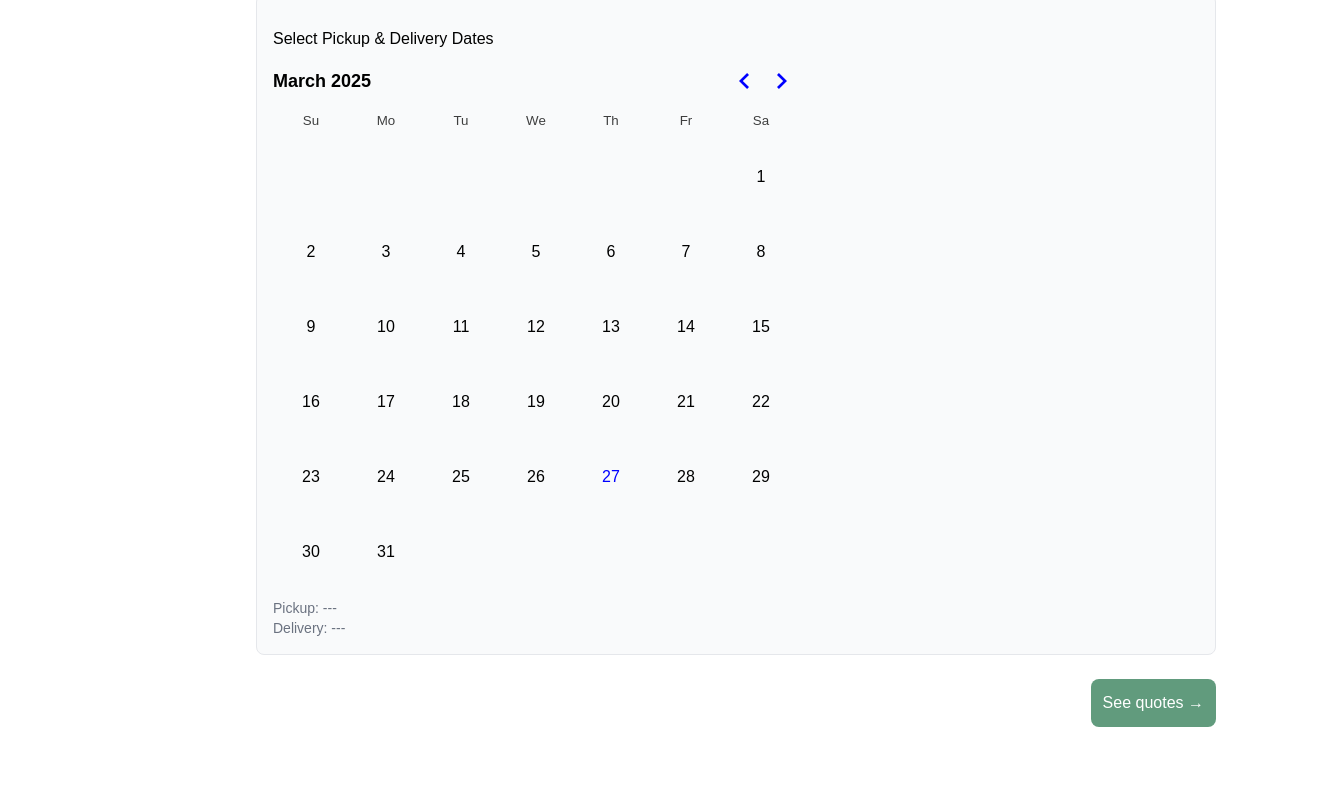
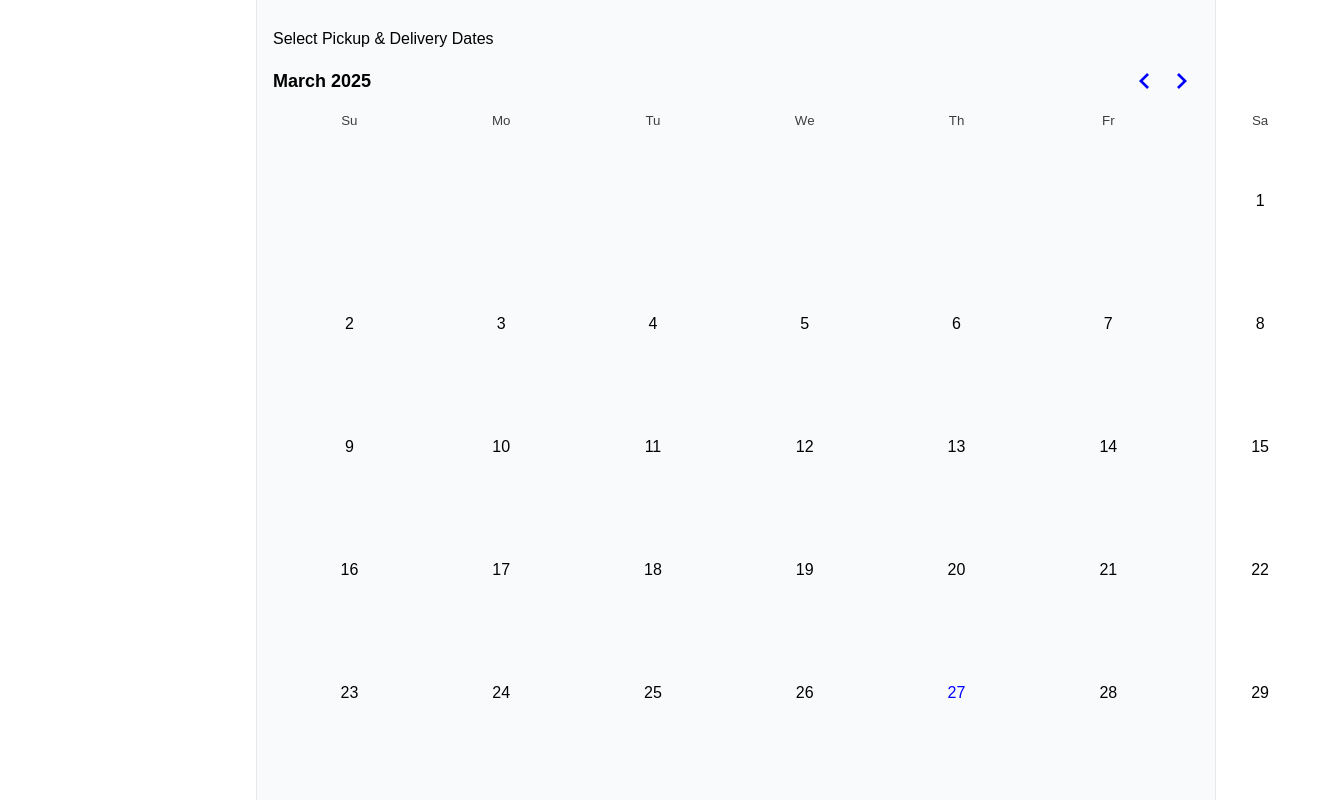
Before and after one commit to Kwasi-1/logistic_tracking, a React (Create React App) app: page /logistics/shipment/add in a window 1280 px wide. Shown: the part 800-1600 px from the top of the page, 1336 px wide, since content can reach past the window. Before the commit the page ends 1575 px from the top, so only its background shows below. Built offline with nearby package versions, Linux system fonts and the light colour scheme.

Commit message:
fix date styles

```diff
--- a/src/index.css
+++ b/src/index.css
@@ -24,20 +24,23 @@ body {
   font-style: normal;
 }
 
-/* Create a file called 'daypicker.css' */
 .day-picker {
-  --dp-primary-color: #619B7D;
-  --dp-selected-color: #b2dfcb;
+  --dp-primary-color: #39664C; /* Dark green for selected dates */
+  --dp-selected-color: #B2DFCB;
   --dp-highlight-color: #619B7D;
   --dp-border-radius: 8px;
+  width: 100%;
 }
 
 .day-picker .rdp-day {
-  padding: 1rem;
-  margin: 0.2rem;
+  padding-left: 3.4rem;
+  padding-right: 3.4rem;
+  padding-top: 2.5rem;
+  padding-bottom: 2.5rem;
   border-radius: var(--dp-border-radius);
   border: 1px solid transparent;
   position: relative;
+  transition: background-color 0.2s ease-in-out;
 }
 
 .day-picker .rdp-day:hover {
@@ -48,6 +51,7 @@ body {
   background-color: var(--dp-primary-color);
   color: white;
   font-weight: bold;
+  border-radius: var(--dp-border-radius); /* Rounded edges for selected dates */
 }
 
 .day-picker .rdp-day_selected:hover {
```
